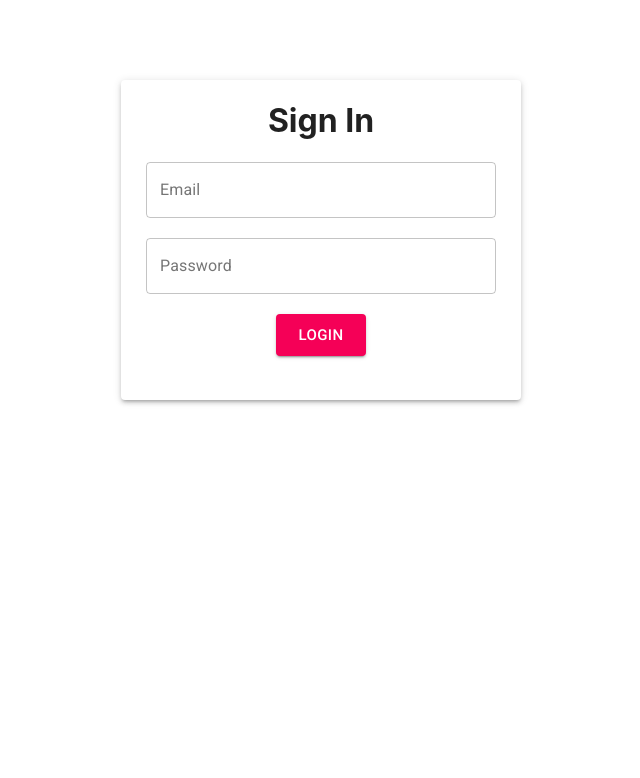
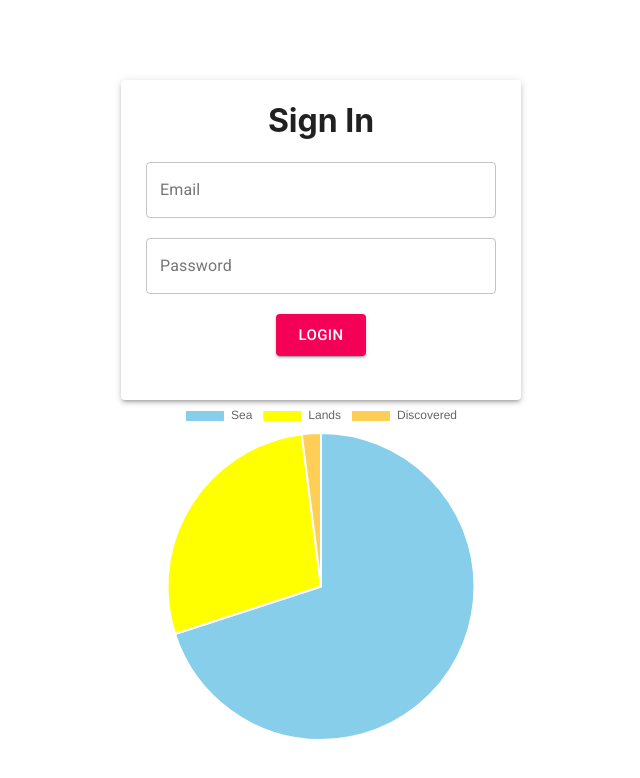
Before and after one commit to urajput507/ui-chart-app, a React (Create React App) app: page / in a window 1280 px wide. Shown: the top 778 px of the page, without its empty margins (319-959 px from the left). Built offline with nearby package versions, Linux system fonts and the light colour scheme.

Commit message:
M Ui and Chart js

```diff
--- a/package.json
+++ b/package.json
@@ -8,7 +8,9 @@
     "@testing-library/jest-dom": "^4.2.4",
     "@testing-library/react": "^9.5.0",
     "@testing-library/user-event": "^7.2.1",
+    "chart.js": "^2.9.3",
     "react": "^16.13.1",
+    "react-chartjs-2": "^2.9.0",
     "react-dom": "^16.13.1",
     "react-scripts": "3.4.1"
   },
--- a/src/App.js
+++ b/src/App.js
@@ -1,10 +1,11 @@
 import React from 'react';
 import Paper from './paper';
-
+import Piechart from './piechart';
 function App() {
   return (
   <div>
   <Paper />
+  <Piechart />
   </div>
 
   );
--- a/src/paper.js
+++ b/src/paper.js
@@ -1,3 +1,4 @@
+// Using Material UI
 import React from 'react';
 import { makeStyles } from '@material-ui/core/styles';
 import {Paper, TextField,Button,FormControlLabel} from '@material-ui/core';
--- /dev/null
+++ b/src/piechart.js
@@ -0,0 +1,33 @@
+import React from 'react';
+import {Pie} from 'react-chartjs-2';
+
+const data = {
+	labels: [
+		'Sea',
+		'Lands',
+        'Discovered'
+	],
+	datasets: [{
+        data: [70, 28, 2],
+		backgroundColor: [
+		'Skyblue',
+		'yellow',
+        '#FFCE56',
+		],
+		hoverBackgroundColor: [
+		'blue',
+		'#36A2EB',
+		'#FFCE56'
+		]
+	}]
+};
+// (chart ki height k lye line 28 men height={value} deni hogi)
+function piechart(){
+    return (
+      <div>
+        {/* <h2>PieChart from Chartjs2</h2> */}
+        <Pie data={data} height={80}/>
+      </div>
+    );
+  }
+export default piechart;
```
Also changed, not shown: 1 other file (tests, documents, lock files or other folders).
